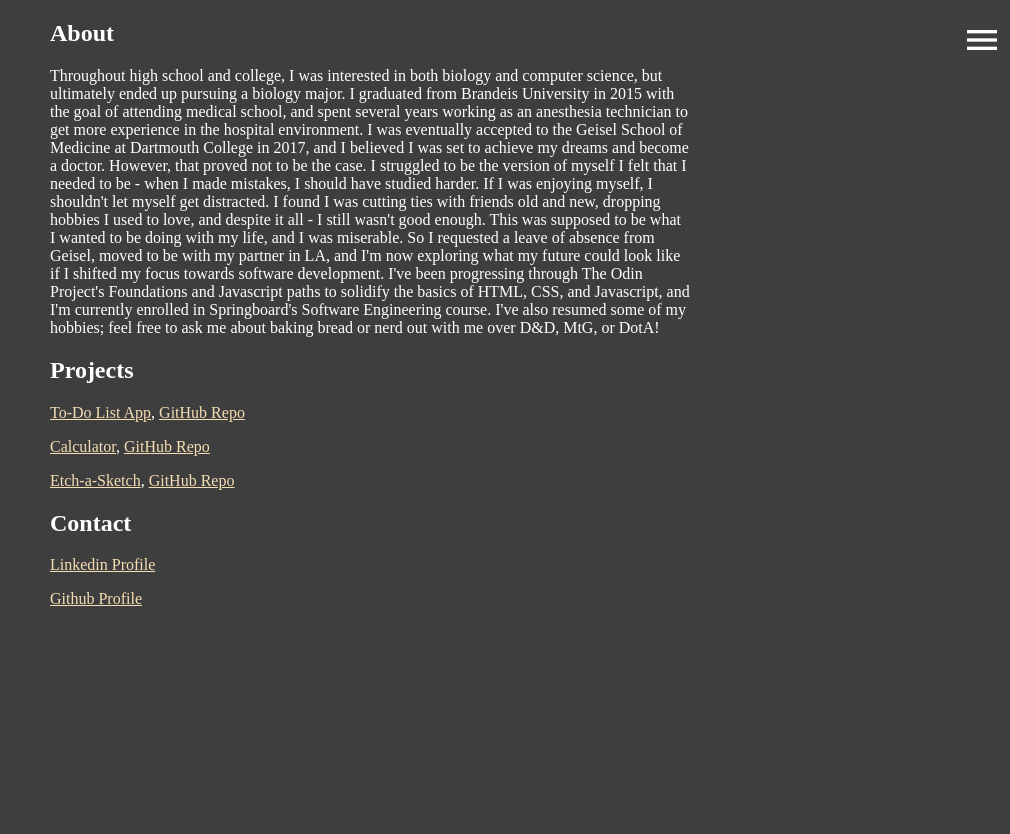
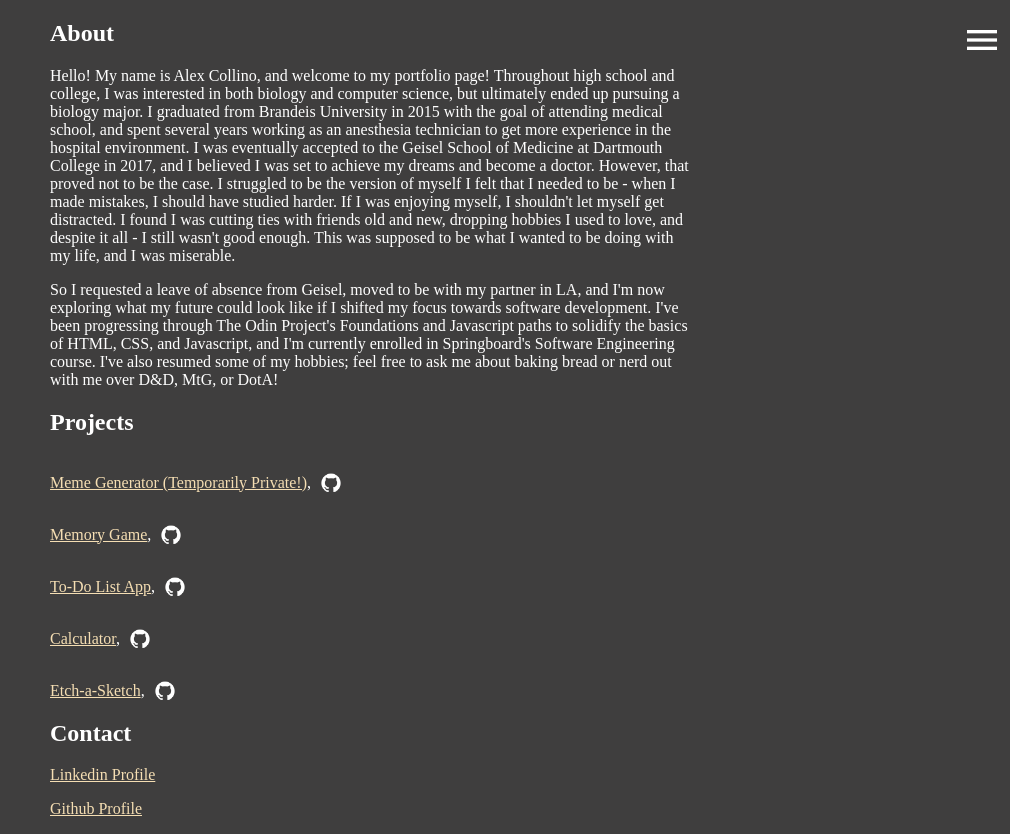
Before and after one commit to acollino/acollino, a plain HTML site: page index.html in a window 1280 px wide. Shown: the whole page, without its empty margins (270-1280 px from the left). Before the commit the page ends 800 px from the top, so only its background shows below. Drawn offline with Linux system fonts and the light colour scheme.

Commit message:
Add icons, about styling

```diff
--- a/index.html
+++ b/index.html
@@ -10,7 +10,7 @@
       href="https://fonts.googleapis.com/icon?family=Material+Icons+Outlined"
     />
     <script src="script.js" defer></script>
-    <title>Document</title>
+    <title>Alex Collino Portfolio</title>
   </head>
   <body>
     <div id="menu-icon" class="menu material-icons-outlined">menu</div>
@@ -22,53 +22,76 @@
     <div id="page-container">
       <h2>About</h2>
       <div id="content-about">
-        Throughout high school and college, I was interested in both biology and
-        computer science, but ultimately ended up pursuing a biology major. I
-        graduated from Brandeis University in 2015 with the goal of attending
-        medical school, and spent several years working as an anesthesia
-        technician to get more experience in the hospital environment. I was
-        eventually accepted to the Geisel School of Medicine at Dartmouth
-        College in 2017, and I believed I was set to achieve my dreams and
-        become a doctor. However, that proved not to be the case. I struggled to
-        be the version of myself I felt that I needed to be - when I made
-        mistakes, I should have studied harder. If I was enjoying myself, I
-        shouldn't let myself get distracted. I found I was cutting ties with
-        friends old and new, dropping hobbies I used to love, and despite it all
-        - I still wasn't good enough. This was supposed to be what I wanted to
-        be doing with my life, and I was miserable. So I requested a leave of
-        absence from Geisel, moved to be with my partner in LA, and I'm now
-        exploring what my future could look like if I shifted my focus towards
-        software development. I've been progressing through The Odin Project's
-        Foundations and Javascript paths to solidify the basics of HTML, CSS,
-        and Javascript, and I'm currently enrolled in Springboard's Software
-        Engineering course. I've also resumed some of my hobbies; feel free to
-        ask me about baking bread or nerd out with me over D&D, MtG, or DotA!
+        <p>
+          Hello! My name is Alex Collino, and welcome to my portfolio page!
+          Throughout high school and college, I was interested in both biology
+          and computer science, but ultimately ended up pursuing a biology
+          major. I graduated from Brandeis University in 2015 with the goal of
+          attending medical school, and spent several years working as an
+          anesthesia technician to get more experience in the hospital
+          environment. I was eventually accepted to the Geisel School of
+          Medicine at Dartmouth College in 2017, and I believed I was set to
+          achieve my dreams and become a doctor. However, that proved not to be
+          the case. I struggled to be the version of myself I felt that I needed
+          to be - when I made mistakes, I should have studied harder. If I was
+          enjoying myself, I shouldn't let myself get distracted. I found I was
+          cutting ties with friends old and new, dropping hobbies I used to
+          love, and despite it all - I still wasn't good enough. This was
+          supposed to be what I wanted to be doing with my life, and I was
+          miserable.
+        </p>
+        <p>
+          So I requested a leave of absence from Geisel, moved to be with my
+          partner in LA, and I'm now exploring what my future could look like if
+          I shifted my focus towards software development. I've been progressing
+          through The Odin Project's Foundations and Javascript paths to
+          solidify the basics of HTML, CSS, and Javascript, and I'm currently
+          enrolled in Springboard's Software Engineering course. I've also
+          resumed some of my hobbies; feel free to ask me about baking bread or
+          nerd out with me over D&D, MtG, or DotA!
+        </p>
       </div>
       <h2>Projects</h2>
       <div id="content-projects">
+        <p>
+          <a href="https://github.com/acollino/Meme-Generator" target="_blank"
+            >Meme Generator (Temporarily Private!)</a
+          >,
+          <a href="https://github.com/acollino/Meme-Generator" target="_blank"
+            ><img src="./assets/GitHub-Mark-Light-32px.png" class="github-icon"
+          /></a>
+        </p>
+        <p>
+          <a href="https://acollino.github.io/memory-game/" target="_blank"
+            >Memory Game</a
+          >,
+          <a href="https://github.com/acollino/memory-game" target="_blank"
+            ><img src="./assets/GitHub-Mark-Light-32px.png" class="github-icon"
+          /></a>
+        </p>
         <p>
           <a href="https://acollino.github.io/TODO-Tracker/" target="_blank"
             >To-Do List App</a
           >,
           <a href="https://github.com/acollino/TODO-Tracker" target="_blank"
-            >GitHub Repo</a
-          >
+            ><img src="./assets/GitHub-Mark-Light-32px.png" class="github-icon"
+          /></a>
         </p>
         <p>
           <a href="https://acollino.github.io/calculator/" target="_blank"
             >Calculator</a
           >,
           <a href="https://github.com/acollino/calculator" target="_blank"
-            >GitHub Repo</a
-          >
+            ><img src="./assets/GitHub-Mark-Light-32px.png" class="github-icon"
+          /></a>
         </p>
         <p>
           <a href="https://acollino.github.io/etch-a-sketch/" target="_blank"
             >Etch-a-Sketch</a
           >,
           <a href="https://github.com/acollino/etch-a-sketch" target="_blank"
-            >GitHub Repo</a
-          >
+            ><img src="./assets/GitHub-Mark-Light-32px.png" class="github-icon"
+          /></a>
         </p>
       </div>
       <h2>Contact</h2>
--- a/style.css
+++ b/style.css
@@ -41,3 +41,7 @@ body{
 a{
   color: wheat;
 }
+
+.github-icon{
+  transform: translateY(35%) scale(0.6);
+}
```
Also changed, not shown: assets/GitHub-Mark-Light-32px.png (added).
